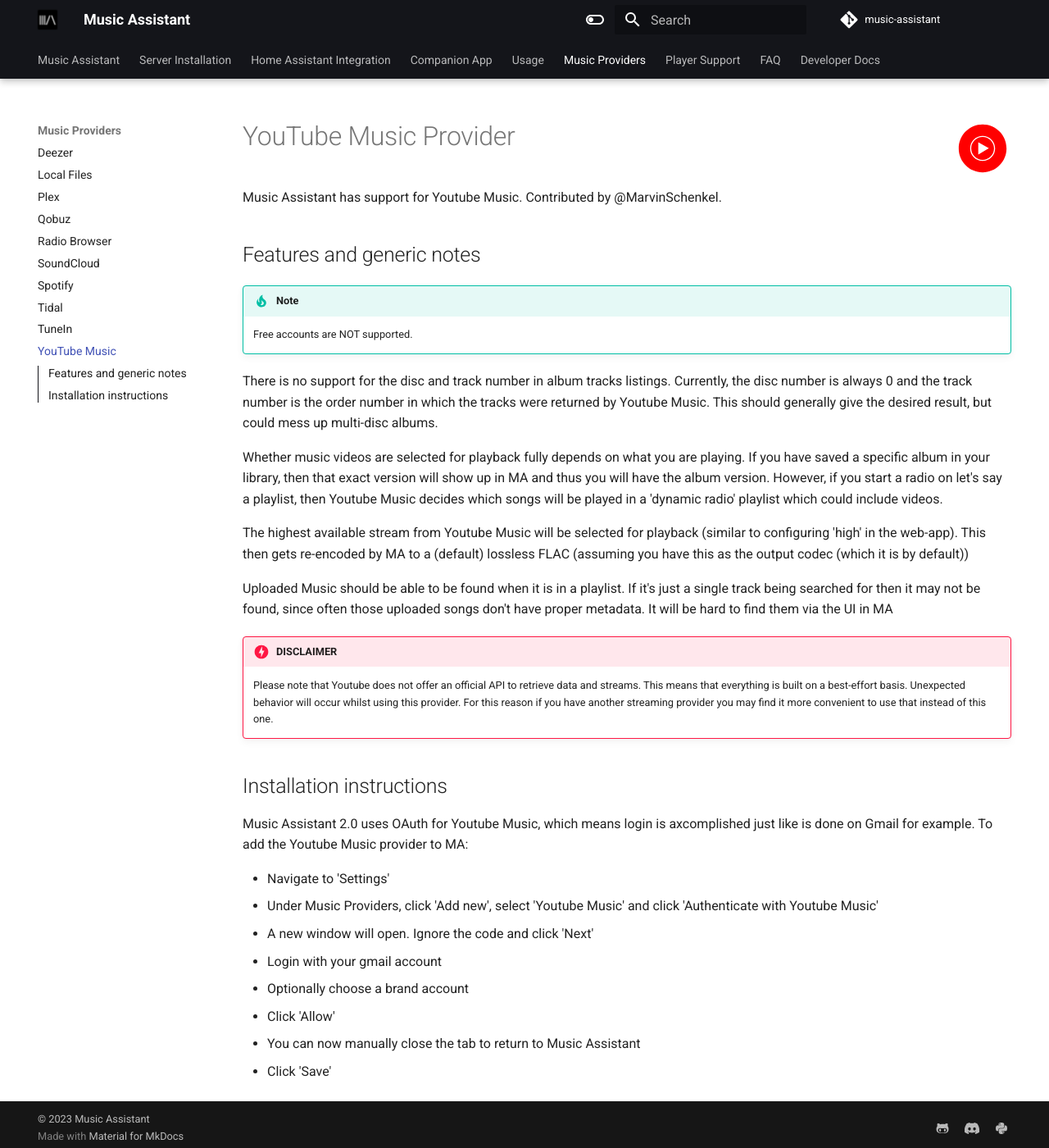
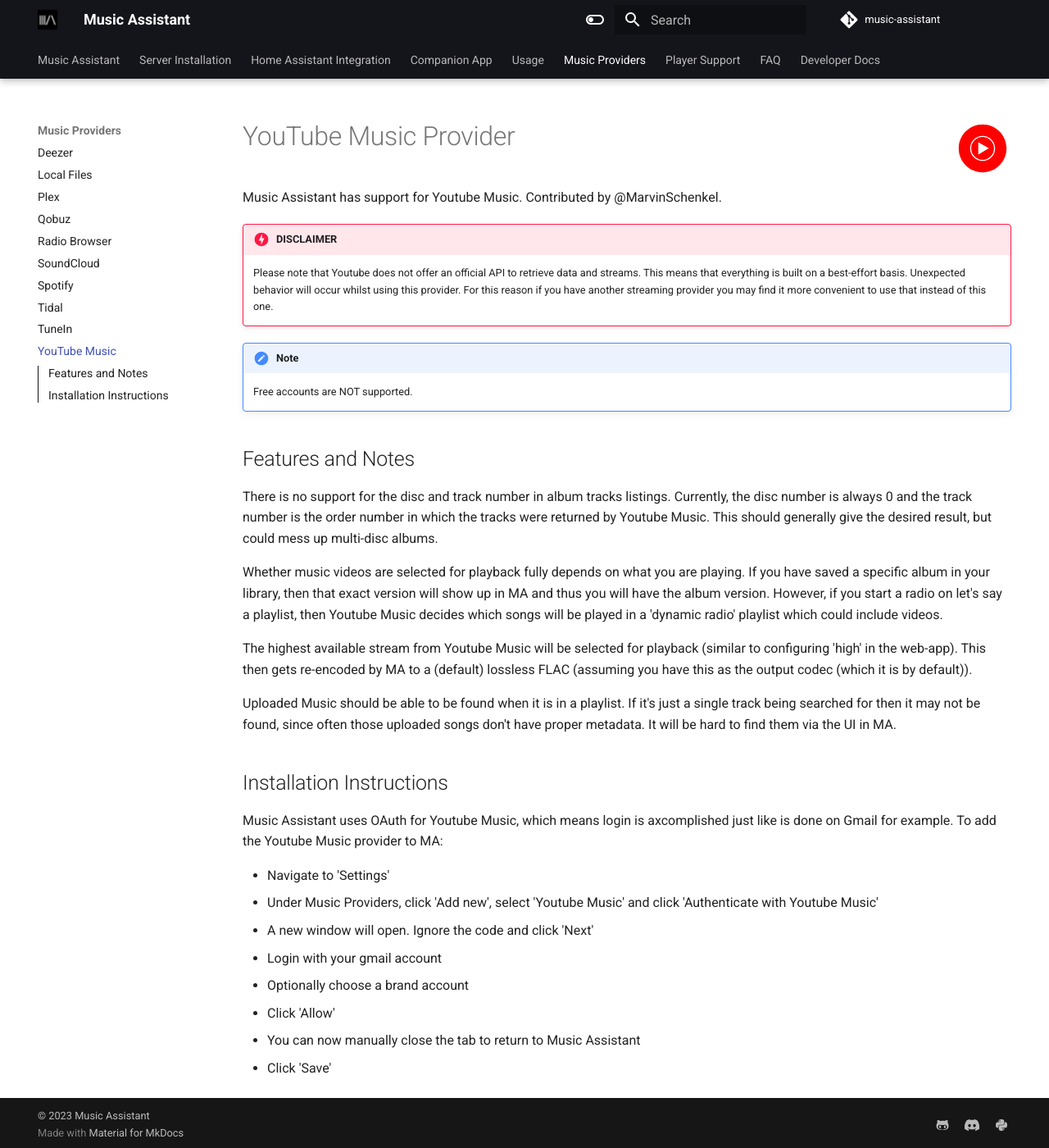
Before and after one commit to pwbriggs/music-assistant.github.io, an MkDocs documentation site: the page built from docs/music-providers/youtube-music.md, in a window 1280 px wide and 1400 px high. Shown: the whole window at 82% size. Built offline with MkDocs 1.6.1 and Material for MkDocs 9.7.7, drawn with Linux system fonts in a browser that asks for light colours.

Commit message:
Page reorganised  youtube-music.md

```diff
--- a/docs/music-providers/youtube-music.md
+++ b/docs/music-providers/youtube-music.md
@@ -2,24 +2,24 @@
 
 Music Assistant has support for Youtube Music. Contributed by @MarvinSchenkel.
 
-## Features and generic notes
+!!! danger "DISCLAIMER"
+    Please note that Youtube does not offer an official API to retrieve data and streams. This means that everything is built on a best-effort basis. Unexpected behavior will occur whilst using this provider. For this reason if you have another streaming provider you may find it more convenient to use that instead of this one.
 
-!!! tip "Note"
+!!! note
     Free accounts are NOT supported.
+
+## Features and Notes
 
 There is no support for the disc and track number in album tracks listings. Currently, the disc number is always 0 and the track number is the order number in which the tracks were returned by Youtube Music. This should generally give the desired result, but could mess up multi-disc albums.
 
 Whether music videos are selected for playback fully depends on what you are playing. If you have saved a specific album in your library, then that exact version will show up in MA and thus you will have the album version. However, if you start a radio on let's say a playlist, then Youtube Music decides which songs will be played in a 'dynamic radio' playlist which could include videos.
 
-The highest available stream from Youtube Music will be selected for playback (similar to configuring 'high' in the web-app). This then gets re-encoded by MA to a (default) lossless FLAC (assuming you have this as the output codec (which it is by default))
+The highest available stream from Youtube Music will be selected for playback (similar to configuring 'high' in the web-app). This then gets re-encoded by MA to a (default) lossless FLAC (assuming you have this as the output codec (which it is by default)).
 
-Uploaded Music should be able to be found when it is in a playlist. If it's just a single track being searched for then it may not be found, since often those uploaded songs don't have proper metadata. It will be hard to find them via the UI in MA
+Uploaded Music should be able to be found when it is in a playlist. If it's just a single track being searched for then it may not be found, since often those uploaded songs don't have proper metadata. It will be hard to find them via the UI in MA.
 
-!!! danger "DISCLAIMER"
-    Please note that Youtube does not offer an official API to retrieve data and streams. This means that everything is built on a best-effort basis. Unexpected behavior will occur whilst using this provider. For this reason if you have another streaming provider you may find it more convenient to use that instead of this one.
-
-## Installation instructions
-Music Assistant 2.0 uses OAuth for Youtube Music, which means login is axcomplished just like is done on Gmail for example. To add the Youtube Music provider to MA:
+## Installation Instructions
+Music Assistant uses OAuth for Youtube Music, which means login is axcomplished just like is done on Gmail for example. To add the Youtube Music provider to MA:
 
 - Navigate to 'Settings'
 - Under Music Providers, click 'Add new', select 'Youtube Music' and click 'Authenticate with Youtube Music'
```
